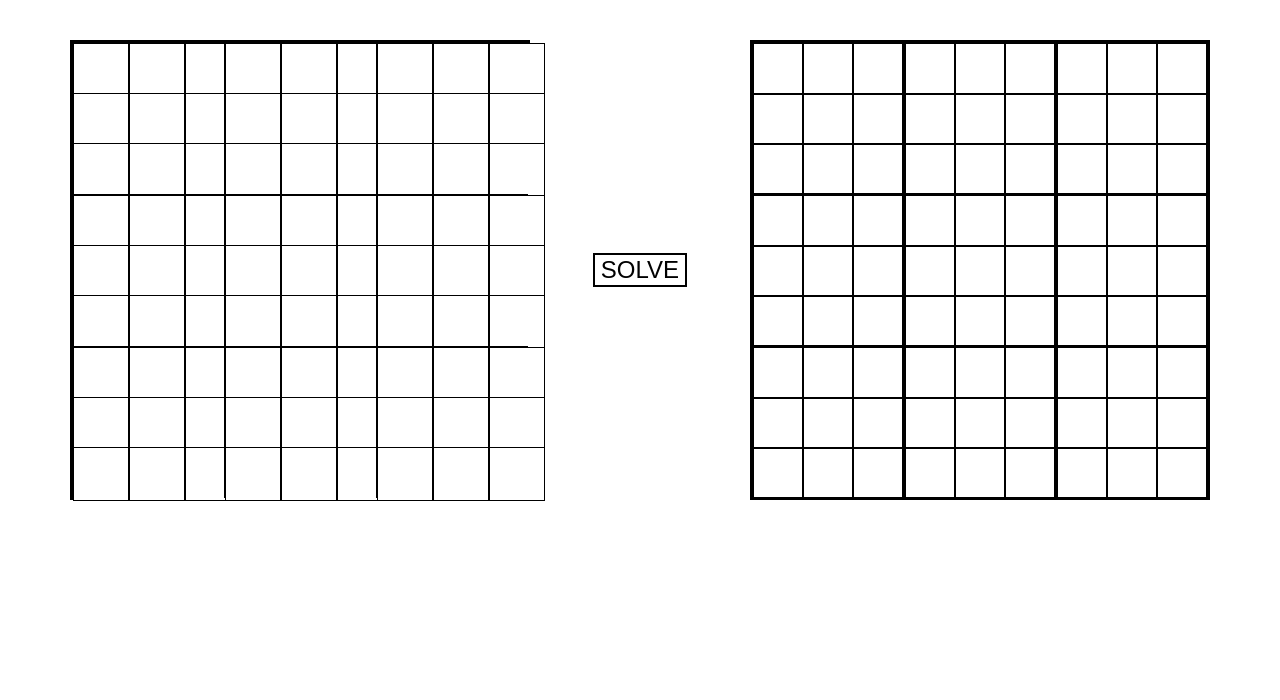
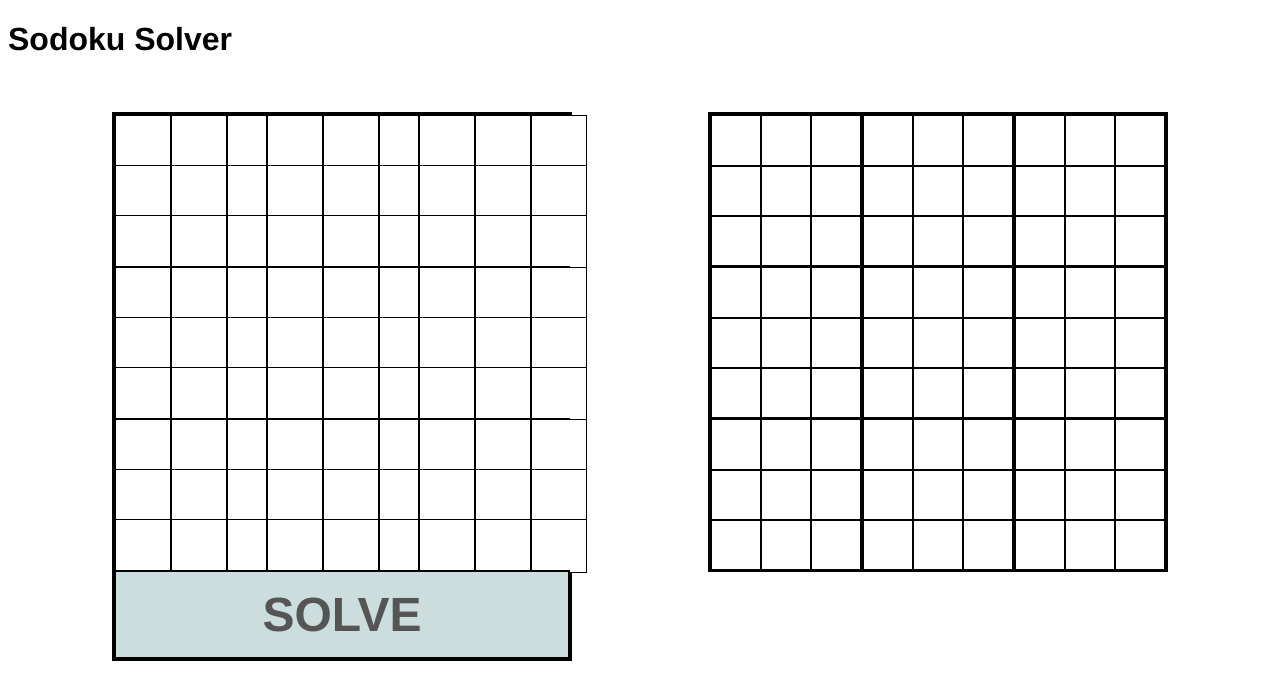
Before and after one commit to z-olpin/sodoku_solver, a React app: page / in a window 1280 px wide. Shown: the top 700 px of the page. Built offline with nearby package versions, Linux system fonts and the light colour scheme; the HTML template or start-up script is replaced by a standard one.

Commit message:
extracted components, added dynamic styling for cells

```diff
--- a/src/components/App.js
+++ b/src/components/App.js
@@ -1,131 +1,17 @@
-// TODOS:
-// Extract components
-// Prevent unsolvable boards ->
-// Validate input. Invalidate on attempted entry
-// Improve design
-// Host
+import React from 'react'
+import styles from '../static/styles'
+import BoardDisplay from "./BoardDisplay";
 
-import React, { useState} from 'react'
-import solveBoard from './solver'
-import styles from '../static/styles'
-
-const BoardDisplay = () => {
-
-  const [board, setBoard] = useState([...Array(81)])
-
-  const onInput = (id, value) => {
-    const newBoard = [...board.slice(0,id), value, ...board.slice(id+1)]
-    setBoard(newBoard)
-    console.log(board, id, value )
-  }
-
+const App = () => {
   return (
     <>
-    <div className="board" style={styles.board}>
-      <Row onInput={onInput} id={0} />
-      <Row onInput={onInput} id={1} />
-      <Row onInput={onInput} id={2} />
-    </div>
-    <SolvedBoard board={board} />
+      <h1 style={{ fontFamily: 'Helvetica, Arial, sans-serif' }}>Sodoku Solver</h1>
+      <div style={styles.boardContainer}>
+
+        <BoardDisplay />
+      </div>
     </>
   )
 }
 
-const Row = ({id, onInput}) => {
-  return (
-    <div className="row" style={styles.row}>
-      <Square onInput={onInput} id={id*3} />
-      <Square onInput={onInput} id={id*3+1} />
-      <Square onInput={onInput} id={id*3+2} />
-    </div>
-  )
-}
-
-const Square = ({id, onInput}) => {
-  return (
-    <div className="square" style={styles.square}>
-      <InputRow onInput={onInput} id={id*3} />
-      <InputRow onInput={onInput} id={id*3+1} />
-      <InputRow onInput={onInput} id={id*3+2} />
-    </div>
-  )
-}
-
-const InputRow = ({id, onInput}) => {
-
-  return (
-    <div className="inputRow" style={styles.squareRow}>
-      <input type="text" id={id*3} onChange={(e)=>onInput(Number(e.target.id), Number(e.target.value))} maxLength={1} style={styles.cell}/>
-      <input type="text" id={id*3+1} onChange={(e)=>onInput(Number(e.target.id), Number(e.target.value))} maxLength={1} style={styles.cell}/>
-      <input type="text" id={id*3+2} onChange={(e)=>onInput(Number(e.target.id), Number(e.target.value))} maxLength={1} style={styles.cell}/>
-    </div>
-  )
-}
-
-const SolvedBoard = ({board}) => {
-    const [solvedBoard, setSolvedBoard] = useState([...Array(81)])
-
-    const handleSolve = (e) => {
-      e.preventDefault()
-      const newBoard = solveBoard([...board])
-      setSolvedBoard([...newBoard])
-  }
-
-  return (
-    <>
-    <button style={{fontSize: '1.5rem', backgroundColor: '#fff', border: '2px solid black'}} onClick={handleSolve}>SOLVE</button>
-    <div className="board" style={styles.board}>
-      <SolvedRow id={solvedBoard.slice(0,27)} />
-      <SolvedRow id={solvedBoard.slice(27,54)} />
-      <SolvedRow id={solvedBoard.slice(54)} />
-    </div>
-    </>
-  )
-}
-
-const SolvedRow = ({id}) => {
-  return (
-    <div className="row" style={styles.row}>
-      <SolvedSquare id={id.slice(0,9)} />
-      <SolvedSquare id={id.slice(9,18)} />
-      <SolvedSquare id={id.slice(18)} />
-    </div>
-  )
-}
-
-const SolvedSquare = ({id}) => {
-  return (
-    <div className="square" style={styles.square}>
-      <SolvedInputRow id={id.slice(0,3)} />
-      <SolvedInputRow id={id.slice(3,6)} />
-      <SolvedInputRow id={id.slice(6)} />
-    </div>
-  )
-}
-
-const SolvedInputRow = ({id}) => {
-
-  return (
-    <div className="inputRow" style={styles.squareRow}>
-      <div style={styles.cell}>
-        {id[0]}
-      </div>
-      <div style={styles.cell}>
-        {id[1]}
-      </div>
-      <div style={styles.cell}>
-        {id[2]}
-      </div>
-    </div>
-  )
-}
-
-const App = () => {
-  return (
-    <div style={styles.boardContainer}>
-      <BoardDisplay />
-    </div>
-  )
-}
-
 export default App
--- /dev/null
+++ b/src/components/BoardDisplay.js
@@ -0,0 +1,33 @@
+import React, { useState } from 'react'
+import SolvedBoard from './SolvedBoard'
+import InputBoard from "./InputBoard"
+import solveBoard from './solver'
+
+const BoardDisplay = () => {
+
+  const [board, setBoard] = useState([...Array(81)])
+  const [solvedBoard, setSolvedBoard] = useState([...Array(81)])
+
+  const onInput = (id, value) => {
+    document.getElementById(id).style.backgroundColor = 'lightgrey'
+    document.getElementById(id+100).style.backgroundColor = 'lightgrey'
+    document.getElementById(id+100).innerText = value
+    const newBoard = [...board.slice(0, id), value, ...board.slice(id + 1)]
+    setBoard(newBoard)
+  }
+
+  const handleSolve = (e) => {
+    e.preventDefault()
+    const newBoard = solveBoard([...board])
+    setSolvedBoard([...newBoard])
+  }
+
+  return (
+    <>
+      <InputBoard handleSolve={handleSolve} onInput={onInput} />
+      <SolvedBoard solvedBoard={solvedBoard} oldBoard={board} />
+    </>
+  )
+}
+
+export default BoardDisplay
--- /dev/null
+++ b/src/components/InputBoard.js
@@ -0,0 +1,50 @@
+import React from 'react'
+import styles from '../static/styles'
+
+const InputBoard = ({ onInput, handleSolve }) => {
+
+  return (
+    <>
+      <div className="board" style={styles.board}>
+        <Row onInput={onInput} id={0} />
+        <Row onInput={onInput} id={1} />
+        <Row onInput={onInput} id={2} />
+        <button style={styles.button} onClick={handleSolve}>SOLVE</button>
+      </div>
+
+    </>
+  )
+}
+
+const Row = ({ id, onInput }) => {
+  return (
+    <div className="row" style={styles.row}>
+      <Square onInput={onInput} id={id * 3} />
+      <Square onInput={onInput} id={id * 3 + 1} />
+      <Square onInput={onInput} id={id * 3 + 2} />
+    </div>
+  )
+}
+
+const Square = ({ id, onInput }) => {
+  return (
+    <div className="square" style={styles.square}>
+      <InputRow onInput={onInput} id={id * 3} />
+      <InputRow onInput={onInput} id={id * 3 + 1} />
+      <InputRow onInput={onInput} id={id * 3 + 2} />
+    </div>
+  )
+}
+
+const InputRow = ({ id, onInput }) => {
+
+  return (
+    <div className="inputRow" style={styles.squareRow}>
+      <input type="text" id={id * 3} onChange={(e) => onInput(Number(e.target.id), Number(e.target.value))} maxLength={1} style={styles.cell} />
+      <input type="text" id={id * 3 + 1} onChange={(e) => onInput(Number(e.target.id), Number(e.target.value))} maxLength={1} style={styles.cell} />
+      <input type="text" id={id * 3 + 2} onChange={(e) => onInput(Number(e.target.id), Number(e.target.value))} maxLength={1} style={styles.cell} />
+    </div>
+  )
+}
+
+export default InputBoard
--- /dev/null
+++ b/src/components/SolvedBoard.js
@@ -0,0 +1,55 @@
+import React from 'react'
+import styles from '../static/styles'
+
+const SolvedBoard = ({ solvedBoard }) => {
+
+  return (
+    <>
+      <div className="board" style={styles.board}>
+        <SolvedRow id={0} vals={solvedBoard.slice(0, 27)} />
+        <SolvedRow id={1} vals={solvedBoard.slice(27, 54)} />
+        <SolvedRow id={2} vals={solvedBoard.slice(54)} />
+      </div>
+    </>
+  )
+}
+
+const SolvedRow = ({ vals, id }) => {
+  return (
+    <div className="row" style={styles.row}>
+      <SolvedSquare id={id * 3} vals={vals.slice(0, 9)} />
+      <SolvedSquare id={id * 3 + 1} vals={vals.slice(9, 18)} />
+      <SolvedSquare id={id * 3 + 2} vals={vals.slice(18)} />
+    </div>
+  )
+}
+
+const SolvedSquare = ({ vals, id }) => {
+  return (
+    <div className="square" style={styles.square}>
+      <SolvedInputRow id={id * 3} vals={vals.slice(0, 3)} />
+      <SolvedInputRow id={id * 3 + 1} vals={vals.slice(3, 6)} />
+      <SolvedInputRow id={id * 3 + 2} vals={vals.slice(6)} />
+    </div>
+  )
+}
+
+const SolvedInputRow = ({ vals, id }) => {
+
+
+  return (
+    <div className="inputRow" style={styles.squareRow}>
+      <div id={id*3+100} style={styles.cell}>
+        {vals[0]}
+      </div>
+      <div id={id*3+101} style={styles.cell}>
+        {vals[1]}
+      </div>
+      <div id={id*3+102} style={styles.cell}>
+        {vals[2]}
+      </div>
+    </div>
+  )
+}
+
+export default SolvedBoard
--- a/src/static/styles.js
+++ b/src/static/styles.js
@@ -36,8 +36,17 @@ const styles = {
       flexDirection: 'row',
       justifyContent: 'space-evenly',
       alignContent: 'space-evenly',
-      alignItems: 'center'
-
+      alignItems: 'flex-start'
+    },
+    button: {
+      padding: '15px',
+      backgroundColor: '#CCDDDD',
+      fontSize: '3rem',
+      fontFamily: 'helvetica',
+      fontWeight: 'bold',
+      color: '#555555',
+      border: '2px solid black',
+      letterSpacing: '4'
     }
   }
 
```
